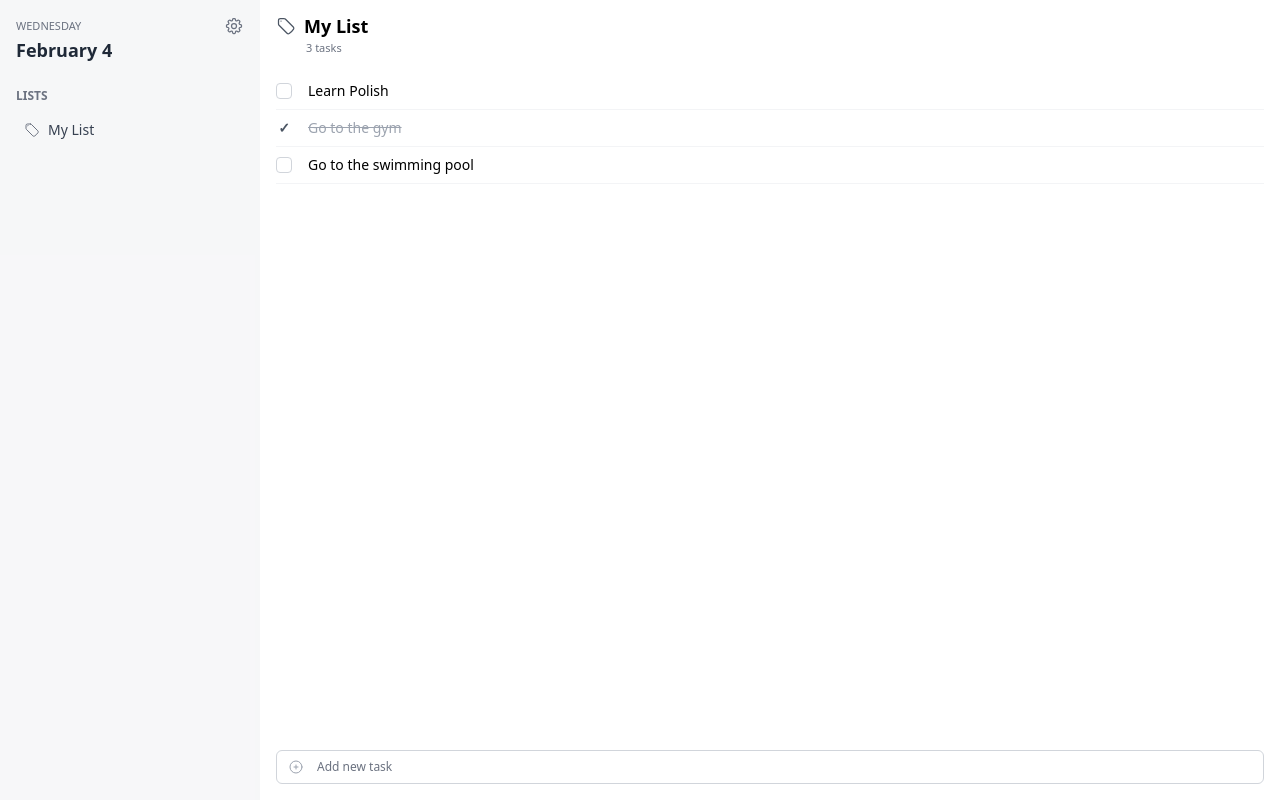
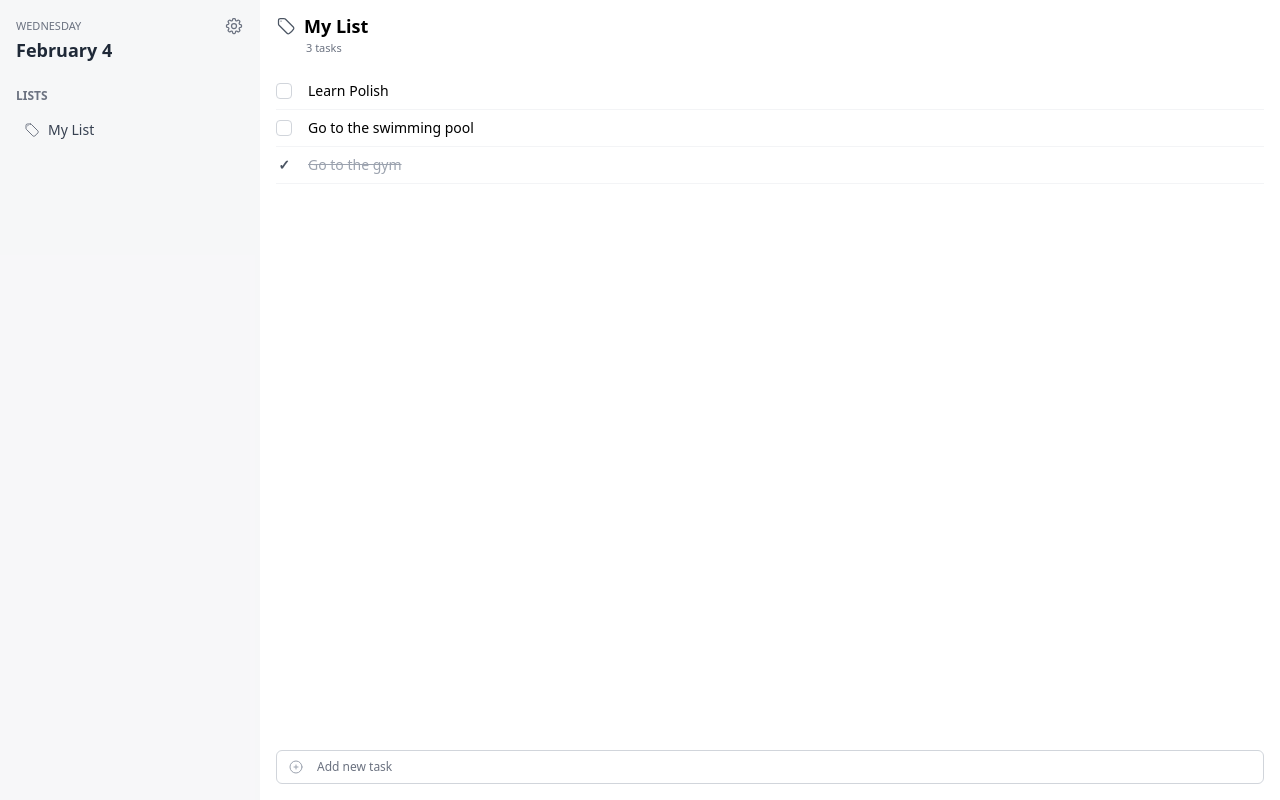
Before and after one commit to IlyaKrapivnoy/mindlist-clone, a Nuxt app: page / in a window 1280 px wide. Built offline with nearby package versions, Linux system fonts and the light colour scheme.

Commit message:
feat: implement sorting logic

```diff
--- a/app/components/List/List.vue
+++ b/app/components/List/List.vue
@@ -14,7 +14,7 @@
     <!--  todo list -->
     <ul class="text-sm">
       <li
-        v-for="task in tasks"
+        v-for="task in sortedTasks"
         :key="task.id"
         class="py-2 border-b border-gray-100 flex items-center"
       >
@@ -57,6 +57,21 @@ import {
 const tasks = ref([]);
 const currentList = ref({ id: "my-list", name: "My List" });
 
+const sortedTasks = computed(() => {
+  return [...tasks.value].sort((a, b) => {
+    if (a.completed !== b.completed) {
+      return a.completed ? 1 : -1;
+    }
+    if (a.completed && b.completed) {
+      return (a.completedAt || 0) - (b.completedAt || 0);
+    }
+    if (!a.completed && !b.completed) {
+      return (b.uncompletedAt || 0) - (a.uncompletedAt || 0);
+    }
+    return 0;
+  });
+});
+
 onMounted(() => {
   const savedLists = localStorage.getItem("lists");
   if (savedLists) {
@@ -85,6 +100,30 @@ watch(
   { deep: true },
 );
 
+watch(
+  () => tasks.value.map((task) => ({ id: task.id, completed: task.completed })),
+  (newValues, oldValues) => {
+    if (!oldValues) return;
+
+    newValues.forEach((newValue, index) => {
+      const oldValue = oldValues[index];
+      if (oldValue && newValue.completed !== oldValue.completed) {
+        const task = tasks.value.find((t) => t.id === newValue.id);
+        if (task) {
+          if (newValue.completed) {
+            task.completedAt = Date.now();
+            delete task.uncompletedAt;
+          } else {
+            task.uncompletedAt = Date.now();
+            delete task.completedAt;
+          }
+        }
+      }
+    });
+  },
+  { deep: true },
+);
+
 const newTask = ref("");
 
 const addTask = () => {
```
